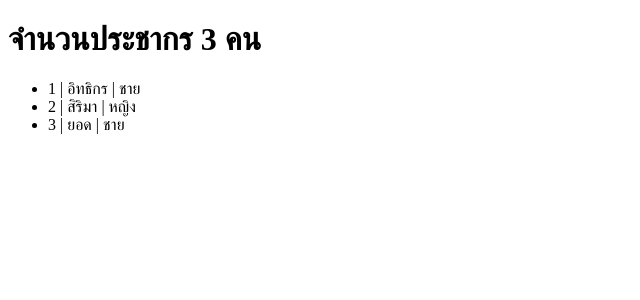
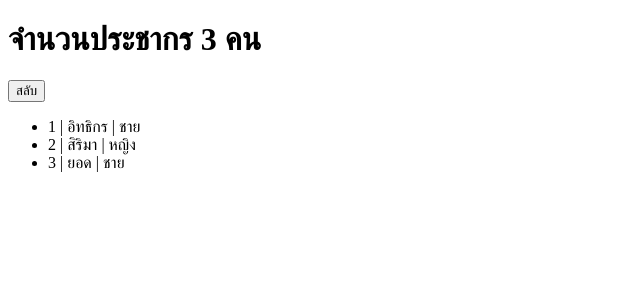
Before and after one commit to itthikon/projectReact, a React (Vite) app: page / in a window 1280 px wide. Shown: the top 300 px of the page, without its empty margins (0-640 px from the left). Built offline with nearby package versions, Linux system fonts and the light colour scheme.

Commit message:
add button สลับ

```diff
--- a/src/App.jsx
+++ b/src/App.jsx
@@ -12,6 +12,7 @@ function App() {
   return (
   <>
   <h1>จำนวนประชากร {data.length} คน</h1>
+  <button onClick={()=>setShow(!show)}>สลับ</button>
   <ul>
     {data.map((item) => (
       <li key={item.id}>{item.id} | {item.name} | {item.gender}</li>
```
